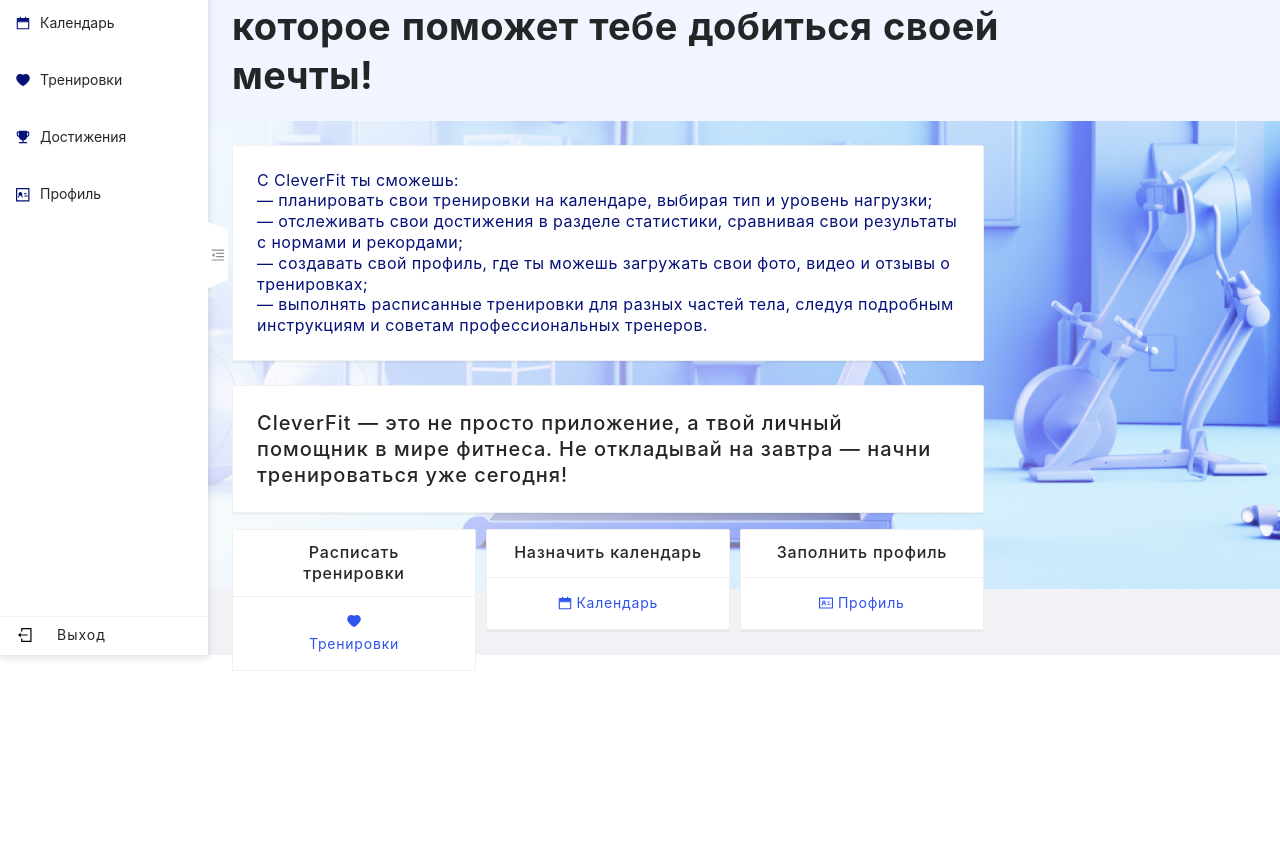
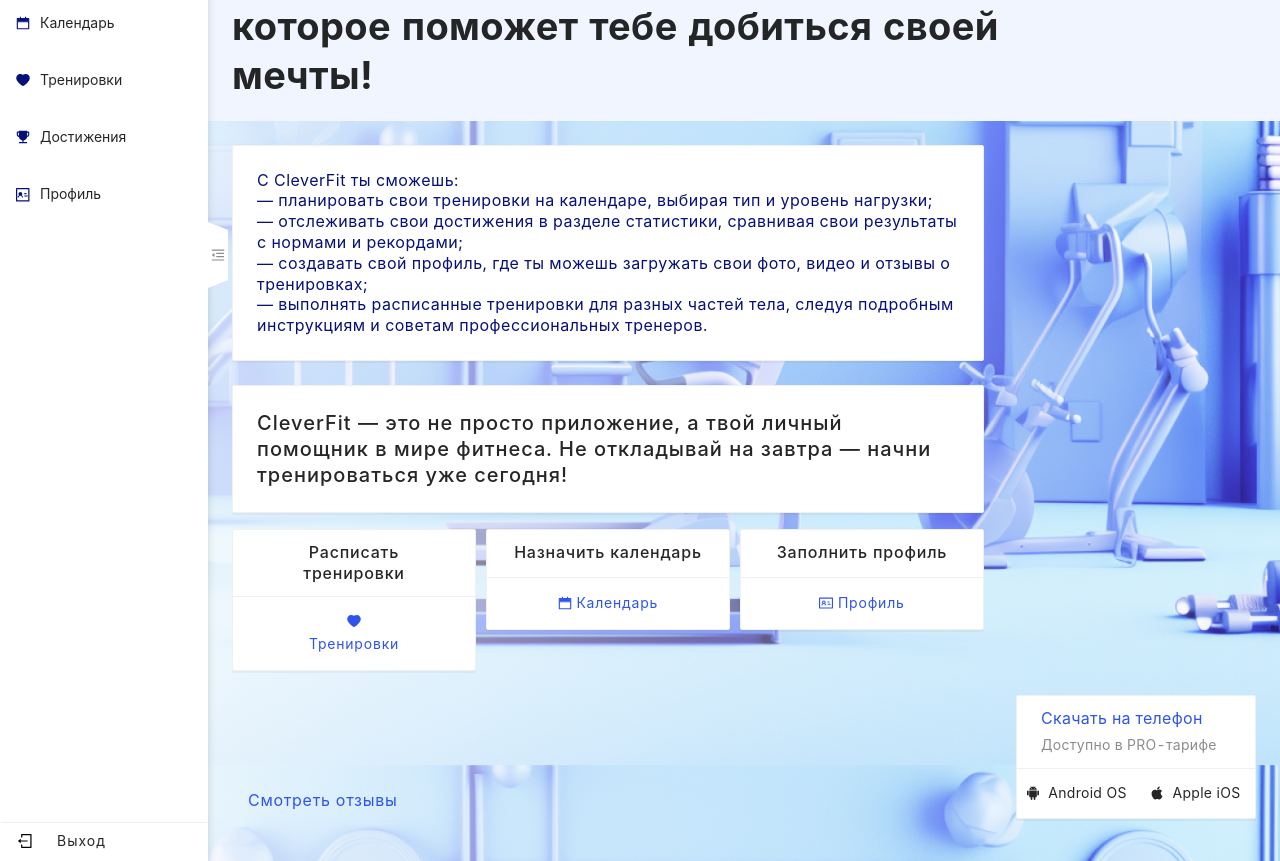
Before and after one commit to ClevertecFrontendLab/VeronikaBogdan, a React (Vite) app: page /#/ in a window 1280 px wide. Shown: the part 145-1006 px from the top of the page. Before the commit the page ends 816 px from the top, so only its background shows below. Built offline with nearby package versions, Linux system fonts and the light colour scheme.

Commit message:
feat: implement footer

```diff
--- a/src/components/layout/content/card/card.scss
+++ b/src/components/layout/content/card/card.scss
@@ -24,7 +24,7 @@
             }
 
             @media (max-width: 360px) {
-                padding: 18px 38px;
+                padding: 14px 38px;
             }
         }
     }
--- a/src/components/layout/content/content.scss
+++ b/src/components/layout/content/content.scss
@@ -1,6 +1,9 @@
 @import '@constants/colors';
 
 main.ant-layout-content {
+    display: flex;
+    flex-direction: column;
+    justify-content: space-between;
     margin-left: 24px;
 
     @media (max-width: 360px) {
@@ -63,8 +66,7 @@
     flex-wrap: nowrap;
     gap: 10px;
     max-width: 752px;
-    margin-top: 16px;
-    margin-right: 24px;
+    margin: 16px 24px 24px 0;
 
     @media (max-width: 730px) {
         flex-wrap: wrap;
@@ -72,7 +74,6 @@
     }
 
     @media (max-width: 360px) {
-        gap: 2px;
         margin-right: 16px;
     }
 }
--- a/src/components/layout/content/content.tsx
+++ b/src/components/layout/content/content.tsx
@@ -2,6 +2,7 @@
 import { CalendarTwoTone, IdcardOutlined, HeartFilled } from '@ant-design/icons';
 
 import { CardAction } from './card';
+import { FooterPart } from '../footer';
 
 import './content.scss';
 
@@ -9,6 +10,7 @@
 
 export const ContentPart: React.FC = () => (
     <Content>
+        <div>
             <Card className='card opportunities'>
                 <p>С CleverFit ты сможешь:</p>
                 <p>— планировать свои тренировки на календаре, выбирая тип и уровень нагрузки;</p>
@@ -30,9 +32,19 @@
                 откладывай на завтра — начни тренироваться уже сегодня!
             </Card>
             <Row>
-            <CardAction title='Расписать тренировки' icon={<HeartFilled />} label='Тренировки' />
-            <CardAction title='Назначить календарь' icon={<CalendarTwoTone />} label='Календарь' />
+                <CardAction
+                    title='Расписать тренировки'
+                    icon={<HeartFilled />}
+                    label='Тренировки'
+                />
+                <CardAction
+                    title='Назначить календарь'
+                    icon={<CalendarTwoTone />}
+                    label='Календарь'
+                />
                 <CardAction title='Заполнить профиль' icon={<IdcardOutlined />} label='Профиль' />
             </Row>
+        </div>
+        <FooterPart />
     </Content>
 );
--- /dev/null
+++ b/src/components/layout/footer/footer.scss
@@ -0,0 +1,76 @@
+@import '@constants/colors';
+
+footer.ant-layout-footer {
+    display: flex;
+    justify-content: space-between;
+    align-items: flex-end;
+    padding: 0 24px 42px 0;
+    background: transparent;
+
+    button.ant-btn-link {
+        padding: 5px 15px;
+        font-size: 16px;
+        color: $primary-light-6;
+        letter-spacing: 0.7px;
+
+        @media (max-width: 360px) {
+            padding-top: 9px;
+            width: 100%;
+        }
+    }
+
+    div.ant-card.download {
+        max-width: 240px;
+        width: 100%;
+
+        div.ant-card-head-title div {
+            display: flex;
+            flex-direction: column;
+            gap: 7px;
+            letter-spacing: 0.3px;
+
+            p {
+                margin-bottom: 0;
+                font-weight: 400;
+                color: $primary-light-6;
+            }
+
+            p:not(:first-child) {
+                font-size: 14px;
+                color: $character-light-secondary-45;
+            }
+        }
+
+        div.ant-card-body {
+            display: flex;
+            padding: 13px 0;
+
+            button {
+                flex: 1;
+                letter-spacing: 0.3px;
+
+                @media (max-width: 834px) {
+                    &.ant-btn-text .anticon {
+                        display: inline;
+                    }
+                }
+            }
+        }
+
+        @media (max-width: 360px) {
+            max-width: 100%;
+        }
+    }
+
+    @media (max-width: 600px) {
+        flex-wrap: wrap;
+        flex-direction: column-reverse;
+    }
+
+    @media (max-width: 360px) {
+        flex-direction: column-reverse;
+        align-items: center;
+        gap: 24px;
+        padding: 2px 16px 42px 0;
+    }
+}
--- /dev/null
+++ b/src/components/layout/footer/footer.tsx
@@ -0,0 +1,30 @@
+import { Card, Button, Layout } from 'antd';
+import { AndroidFilled, AppleFilled } from '@ant-design/icons';
+
+const { Footer } = Layout;
+
+import './footer.scss';
+
+export const FooterPart: React.FC = () => (
+    <Footer>
+        <Button type='link'>Смотреть отзывы</Button>
+        <Card
+            title={
+                <div>
+                    <p>Скачать на телефон</p>
+                    <p>Доступно в PRO-тарифе</p>
+                </div>
+            }
+            className='download'
+        >
+            <Button type='text'>
+                <AndroidFilled />
+                Android OS
+            </Button>
+            <Button type='text'>
+                <AppleFilled />
+                Apple iOS
+            </Button>
+        </Card>
+    </Footer>
+);
--- /dev/null
+++ b/src/components/layout/footer/index.ts
@@ -0,0 +1 @@
+export { FooterPart } from './footer';
--- a/src/index.scss
+++ b/src/index.scss
@@ -7,7 +7,6 @@
 }
 
 div#root {
-    height: 100%;
     font: {
         family: 'Inter', sans-serif;
         size: 14px;
--- a/src/pages/main-page/main-page.scss
+++ b/src/pages/main-page/main-page.scss
@@ -1,8 +1,23 @@
 section.ant-layout {
     margin: 0 auto;
     max-width: 1440px;
-    height: 100%;
     position: relative;
-    background: no-repeat url('/background-main-page-light.png');
-    background-size: cover;
+    background: transparent;
+
+    &-has-sider {
+        background: {
+            image: url('/background-main-page-light.png');
+            size: cover;
+            repeat: no-repeat;
+            attachment: fixed;
+        }
+
+        @media (max-width: 834px) {
+            background-position: -250px;
+        }
+
+        @media (max-width: 360px) {
+            background-position: -650px;
+        }
+    }
 }
--- a/src/pages/main-page/main-page.tsx
+++ b/src/pages/main-page/main-page.tsx
@@ -5,8 +5,6 @@
 import { Header } from '@components/layout/header';
 import { Sidebar } from '@components/layout/sidebar';
 import { SidemenuSwitcher } from '@components/layout/sidemenu-switcher';
-
-const { Footer } = Layout;
 
 import './main-page.scss';
 
@@ -20,7 +18,6 @@
                 <SidemenuSwitcher collapsed={collapsed} onClick={() => setCollapsed(!collapsed)} />
                 <Header />
                 <ContentPart />
-                <Footer>footer</Footer>
             </Layout>
         </Layout>
     );
```
Lines whose indentation alone changed are shown as unchanged.
